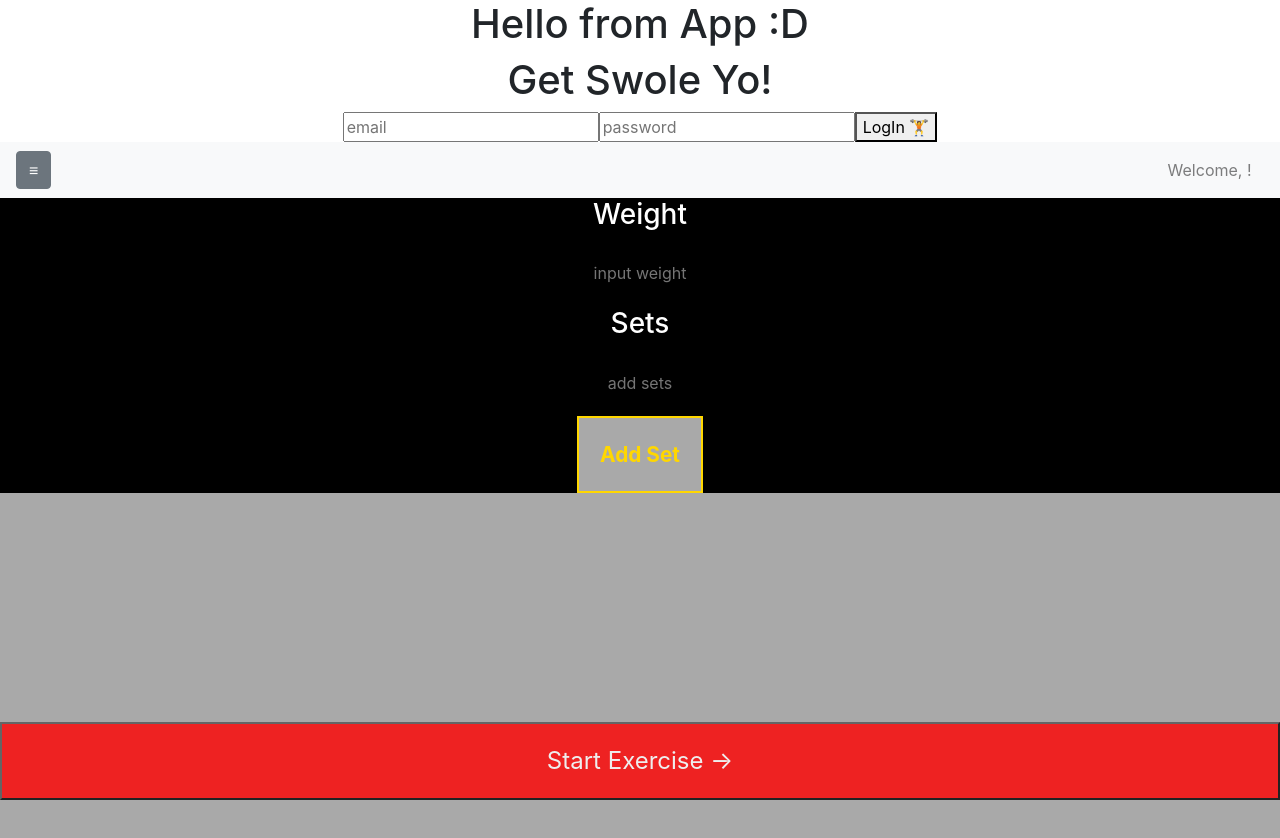
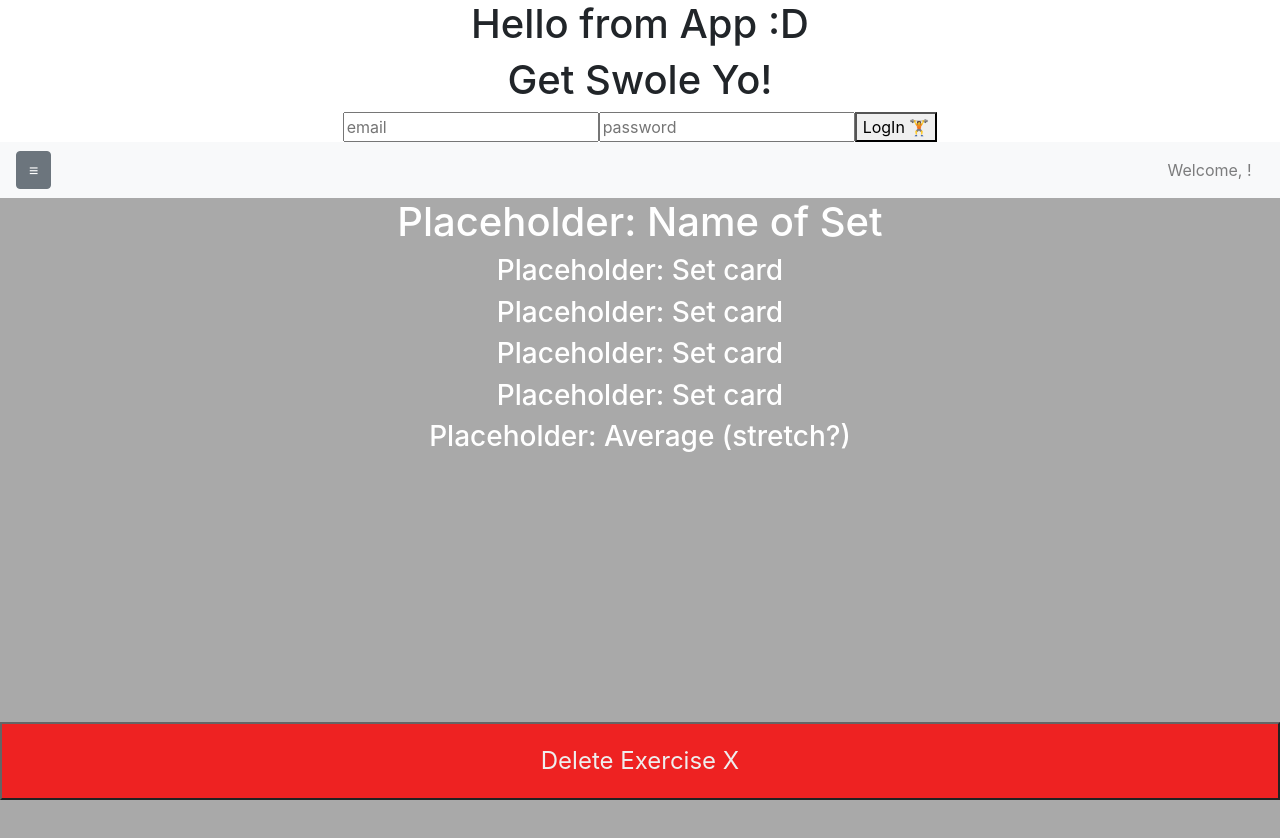
Before and after one commit to bw-weightlifting-journal-3/frontend-weight-lifting, a React (Create React App) app in the folder weight-lifting/: page /login in a window 1280 px wide. Shown: the top 838 px of the page. Built offline with nearby package versions, Linux system fonts and the light colour scheme; no server answers; the HTML template or start-up script is replaced by a standard one.

Commit message:
added detailsView

```diff
--- a/weight-lifting/src/App.js
+++ b/weight-lifting/src/App.js
@@ -6,6 +6,7 @@ import { UserContext } from './Context/UserContext';
 // import ExerciseList from "./Components/ExerciseList";
 // update
 import HomeView from './Components/HomeView';
+import DetailsView from './Components/DetailsView';
 import AddWorkoutView from './Components/AddWorkoutView';
 function App() {
   const value = useContext(UserContext);
@@ -19,7 +20,8 @@ function App() {
           <Route exact path='/login' component={Login} />
         </Router>
         {/* <HomeView /> */}
-        <AddWorkoutView />
+        {/* <AddWorkoutView /> */}
+        <DetailsView />
       </UserContext.Provider>
     </div>
   );
--- /dev/null
+++ b/weight-lifting/src/Components/DetailsView.js
@@ -0,0 +1,48 @@
+import React, { useState } from 'react';
+import styled from 'styled-components';
+import Navigation from './Navigation';
+
+// Have to map over 'Sets'
+
+const DetailsView = () => {
+  return (
+    <Wrapper>
+      <Navigation />
+      <h1>Placeholder: Name of Set</h1>
+      <h3>Placeholder: Set card</h3>
+      <h3>Placeholder: Set card</h3>
+      <h3>Placeholder: Set card</h3>
+      <h3>Placeholder: Set card</h3>
+      <h3>Placeholder: Average (stretch?)</h3>
+      <Button>Delete Exercise X</Button>
+    </Wrapper>
+  );
+};
+
+export default DetailsView;
+
+// All of our styled components
+
+const Wrapper = styled.div`
+  background: darkgrey;
+  height: 100vh;
+  width: 100vw;
+  margin: 0 auto;
+  color: white;
+`;
+
+const Button = styled.button`
+  position: fixed;
+  opacity: 0.8;
+  left: 0;
+  bottom: 0;
+  width: 100%;
+  background-color: red;
+  color: white;
+  text-align: center;
+  padding: 1.2rem;
+  font-size: 1.5rem;
+  &:hover {
+    opacity: 1;
+  }
+`;
--- a/weight-lifting/src/Components/Navigation.jsx
+++ b/weight-lifting/src/Components/Navigation.jsx
@@ -17,11 +17,11 @@ import {
 } from 'reactstrap';
 
 const user = {
-  marginRight: "1%",
-}
+  marginRight: '1%'
+};
 
-const Navigation = (props) => {
-  const [name, setName] = useState("");
+const Navigation = props => {
+  const [name, setName] = useState('');
 
   useEffect(() => {
     axiosWithAuth()
@@ -31,9 +31,8 @@ const Navigation = (props) => {
         setName(res.data.name);
       })
       .catch(err => {
-
-        console.log(err)
-      })
+        console.log(err);
+      });
   }, []);
 
   const [isOpen, setIsOpen] = useState(false);
@@ -64,9 +63,7 @@ const Navigation = (props) => {
           <NavbarText style={user}>Welcome, {name}!</NavbarText>
         </Collapse>
       </Navbar>
-      <div>
-
-      </div>
+      <div></div>
     </div>
   );
 };
```
